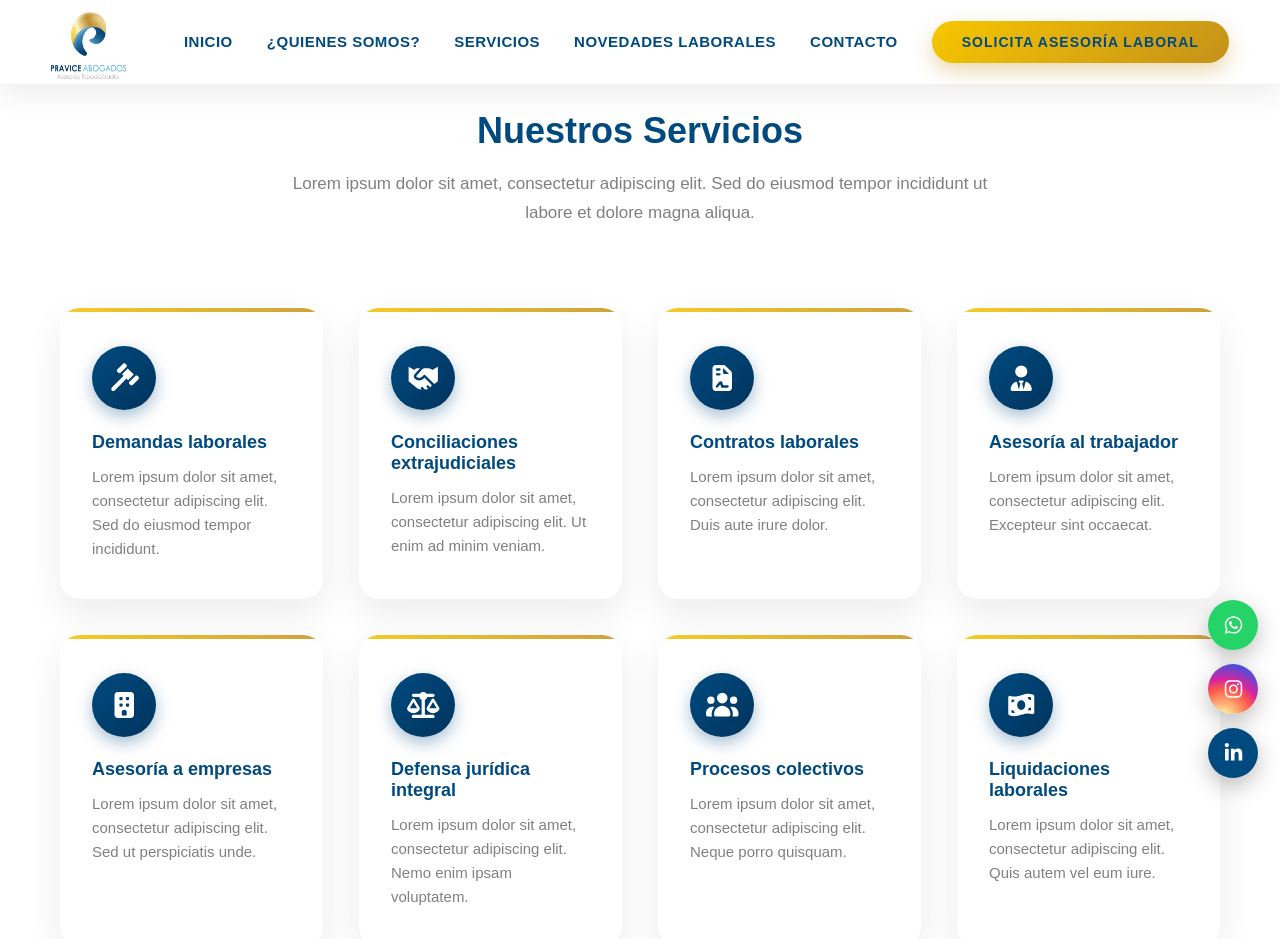
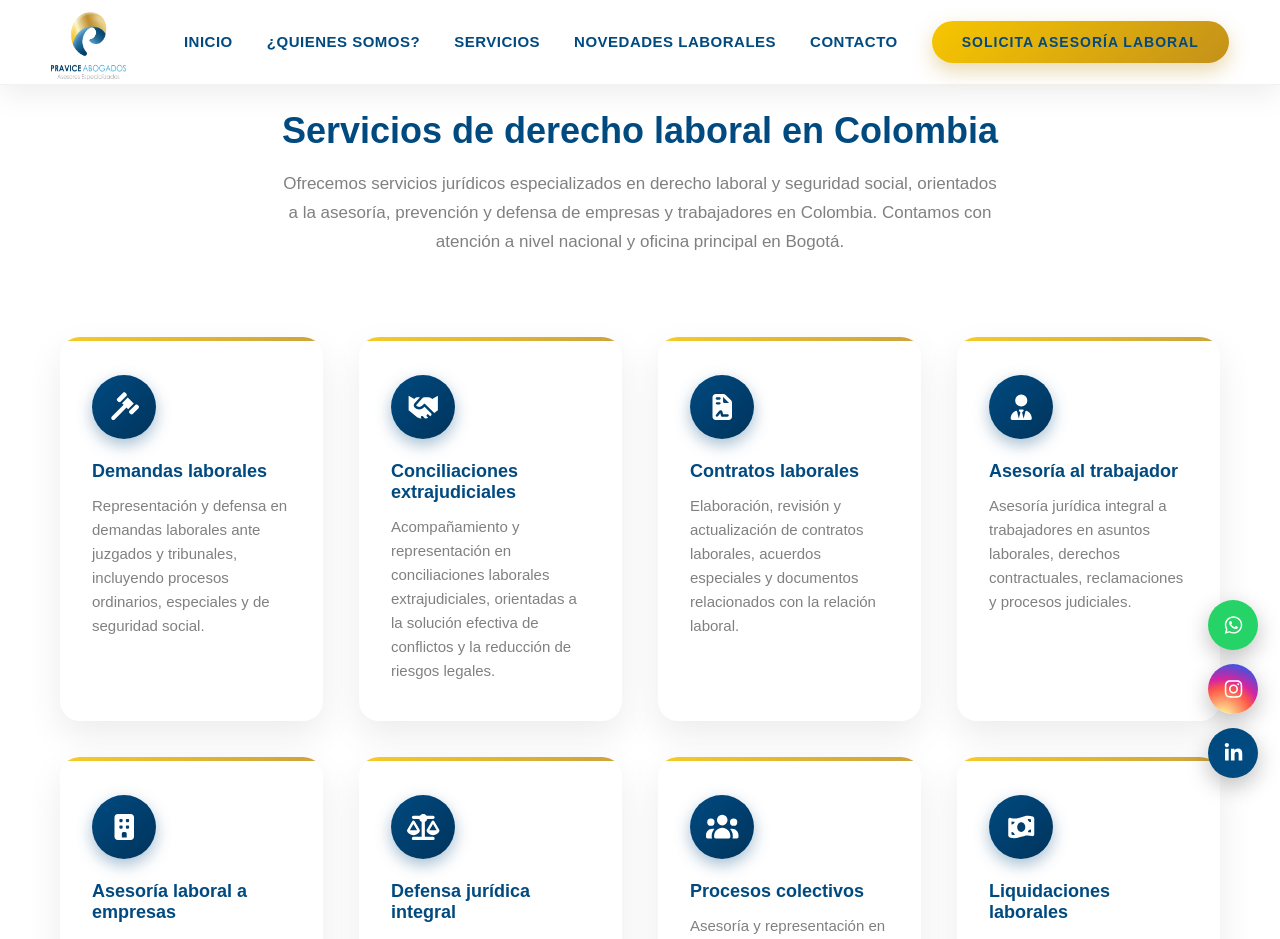
Before and after one commit to Jeffer-Andres-Tafurth-Cortes/pravice-abogados-laboralistas, a Next.js app: page /servicios in a window 1280 px wide. Shown: the top 939 px of the page. Built offline with nearby package versions, Linux system fonts and the light colour scheme.

Commit message:
Updates SEO text content Servicios

```diff
--- a/src/app/servicios/page.tsx
+++ b/src/app/servicios/page.tsx
@@ -20,61 +20,61 @@ const services = [
     icon: faGavel,
     title: "Demandas laborales",
     description:
-      "Lorem ipsum dolor sit amet, consectetur adipiscing elit. Sed do eiusmod tempor incididunt.",
+      "Representación y defensa en demandas laborales ante juzgados y tribunales, incluyendo procesos ordinarios, especiales y de seguridad social.",
   },
   {
     icon: faHandshake,
     title: "Conciliaciones extrajudiciales",
     description:
-      "Lorem ipsum dolor sit amet, consectetur adipiscing elit. Ut enim ad minim veniam.",
+      "Acompañamiento y representación en conciliaciones laborales extrajudiciales, orientadas a la solución efectiva de conflictos y la reducción de riesgos legales.",
   },
   {
     icon: faFileContract,
     title: "Contratos laborales",
     description:
-      "Lorem ipsum dolor sit amet, consectetur adipiscing elit. Duis aute irure dolor.",
+      "Elaboración, revisión y actualización de contratos laborales, acuerdos especiales y documentos relacionados con la relación laboral.",
   },
   {
     icon: faUserTie,
     title: "Asesoría al trabajador",
     description:
-      "Lorem ipsum dolor sit amet, consectetur adipiscing elit. Excepteur sint occaecat.",
+      "Asesoría jurídica integral a trabajadores en asuntos laborales, derechos contractuales, reclamaciones y procesos judiciales.",
   },
   {
     icon: faBuilding,
-    title: "Asesoría a empresas",
+    title: "Asesoría laboral a empresas",
     description:
-      "Lorem ipsum dolor sit amet, consectetur adipiscing elit. Sed ut perspiciatis unde.",
+      "Asesoría preventiva y estratégica para empresas en materia laboral, cumplimiento normativo, gestión de personal y relaciones laborales.",
   },
   {
     icon: faScaleBalanced,
     title: "Defensa jurídica integral",
     description:
-      "Lorem ipsum dolor sit amet, consectetur adipiscing elit. Nemo enim ipsam voluptatem.",
+      "Defensa legal integral en procesos laborales y de seguridad social, con un enfoque estratégico orientado a resultados y mitigación de riesgos.",
   },
   {
     icon: faUsers,
     title: "Procesos colectivos",
     description:
-      "Lorem ipsum dolor sit amet, consectetur adipiscing elit. Neque porro quisquam.",
+      "Asesoría y representación en procesos colectivos, conflictos sindicales, negociaciones colectivas y relaciones laborales complejas.",
   },
   {
     icon: faMoneyBillWave,
     title: "Liquidaciones laborales",
     description:
-      "Lorem ipsum dolor sit amet, consectetur adipiscing elit. Quis autem vel eum iure.",
+      "Cálculo, revisión y elaboración de liquidaciones laborales, indemnizaciones y prestaciones sociales conforme a la ley colombiana.",
   },
   {
     icon: faClipboardList,
     title: "Auditorías laborales",
     description:
-      "Lorem ipsum dolor sit amet, consectetur adipiscing elit. At vero eos et accusamus.",
+      "Auditorías laborales preventivas para identificar riesgos, verificar el cumplimiento legal y fortalecer la gestión laboral de las empresas.",
   },
   {
     icon: faBriefcase,
     title: "Despidos y reintegros",
     description:
-      "Lorem ipsum dolor sit amet, consectetur adipiscing elit. Temporibus autem quibusdam.",
+      "Asesoría y representación en procesos de despido, terminación de contratos, reintegros laborales y controversias derivadas.",
   },
 ];
 
@@ -82,10 +82,13 @@ export default function Servicios() {
   return (
     <section className={styles.container}>
       <div className={styles.header}>
-        <h2>Nuestros Servicios</h2>
+        <h2>Servicios de derecho laboral en Colombia</h2>
+
         <p>
-          Lorem ipsum dolor sit amet, consectetur adipiscing elit. Sed do
-          eiusmod tempor incididunt ut labore et dolore magna aliqua.
+          Ofrecemos servicios jurídicos especializados en derecho laboral y
+          seguridad social, orientados a la asesoría, prevención y defensa de
+          empresas y trabajadores en Colombia. Contamos con atención a nivel
+          nacional y oficina principal en Bogotá.
         </p>
       </div>
 
```
